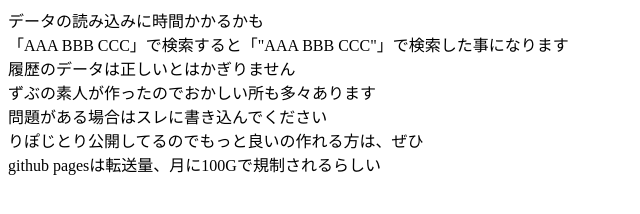
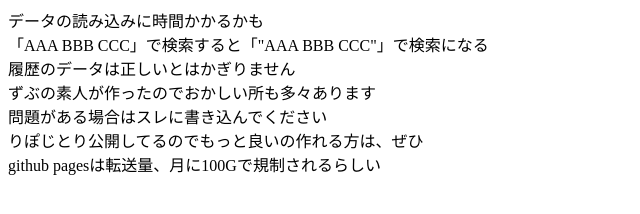
Before and after one commit to hman0765/rirekikensaku, a plain HTML site: page note01.html in a window 1280 px wide. Shown: the full height of the page, 0-640 px from the left. Drawn offline with Linux system fonts and the light colour scheme.

Commit message:
Update note01.html

```diff
--- a/note01.html
+++ b/note01.html
@@ -6,7 +6,7 @@
 </head>
 <body>
 データの読み込みに時間かかるかも<br>
-「AAA BBB CCC」で検索すると「"AAA BBB CCC"」で検索した事になります<br>
+「AAA BBB CCC」で検索すると「"AAA BBB CCC"」で検索になる<br>
 履歴のデータは正しいとはかぎりません<br>
 ずぶの素人が作ったのでおかしい所も多々あります<br>
 問題がある場合はスレに書き込んでください<br>
```
